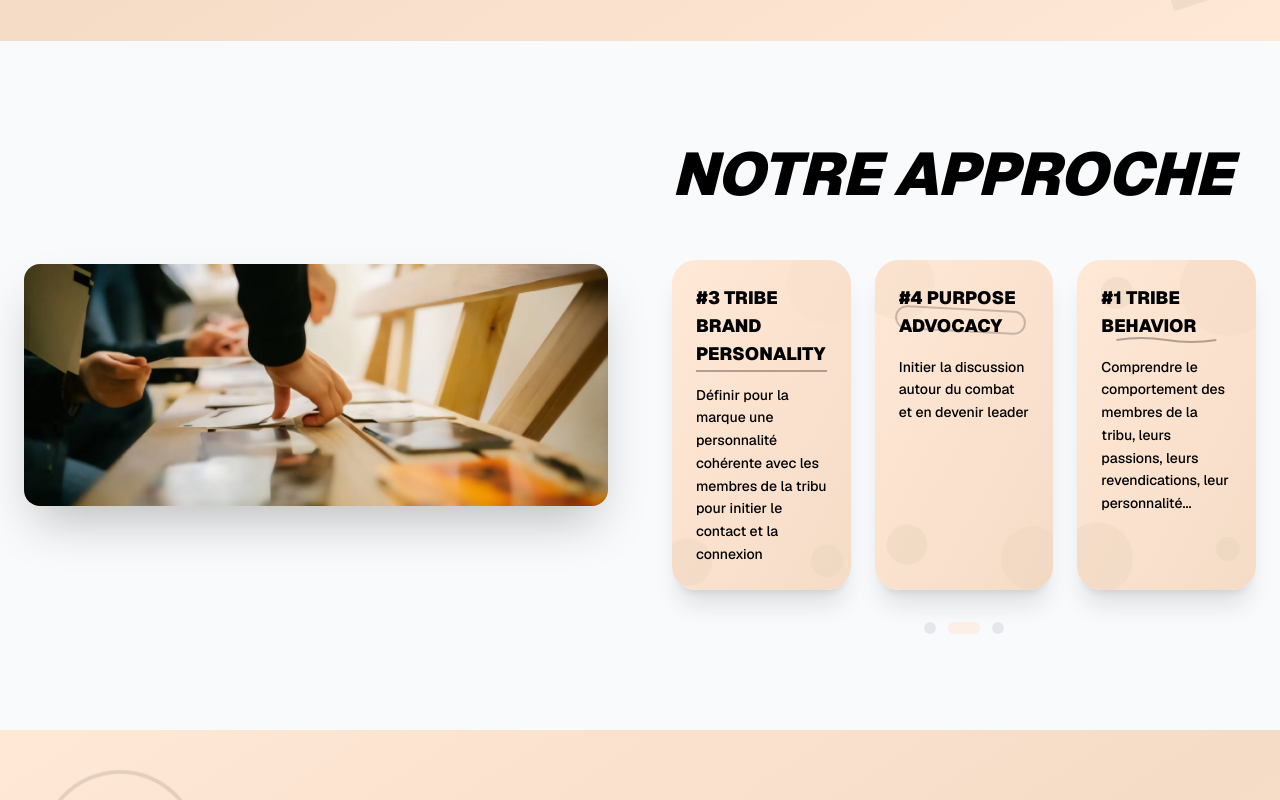
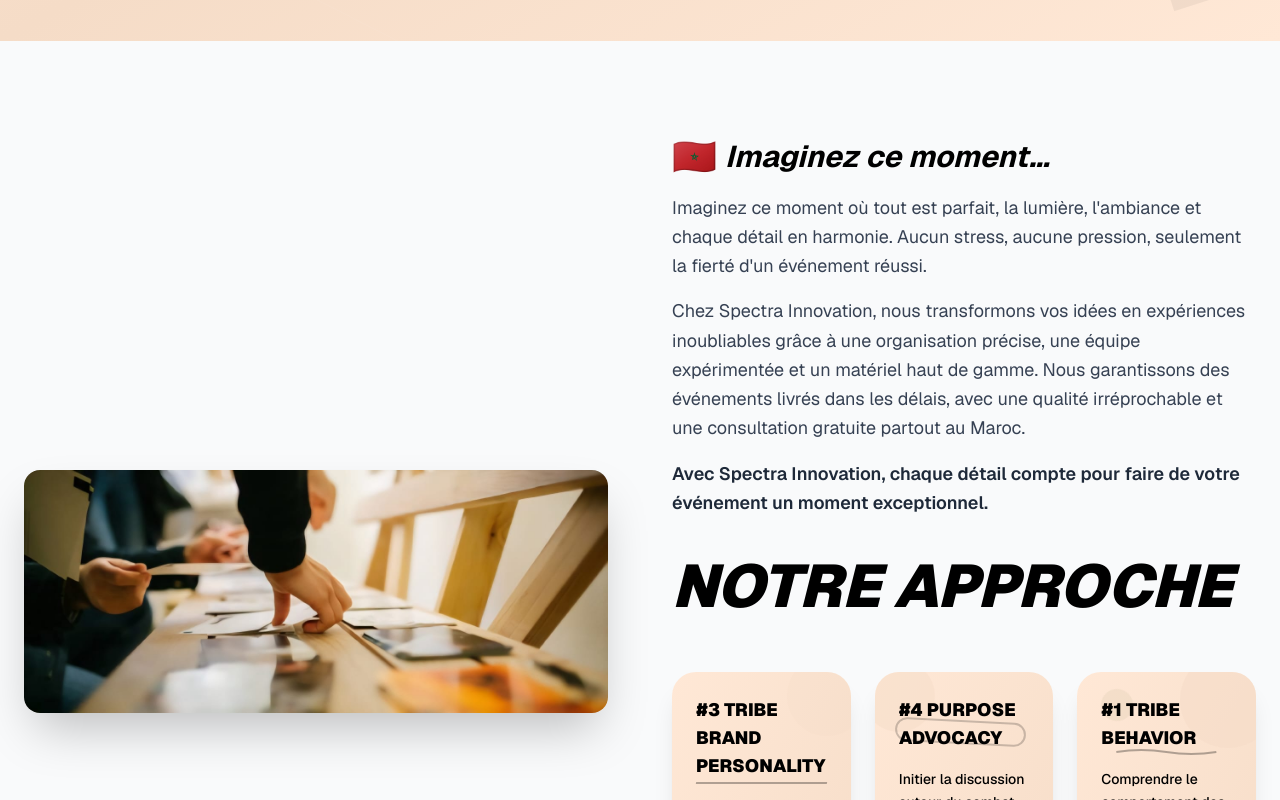
Before and after one commit to spectrainnovation2-afk/Spectrainnovation.ma, a Next.js app: page / in a window 1280 px wide. Shown: the part 1480-2280 px from the top of the page. Built offline with nearby package versions, Linux system fonts and the light colour scheme; grey boxes are pictures that could not be loaded.

Commit message:
add section

```diff
--- a/app/page.tsx
+++ b/app/page.tsx
@@ -615,6 +615,25 @@ export default function SpectraLanding() {
 
             {/* Contenu à droite - Notre Approche avec design exact */}
             <div className="lg:w-1/2 animate-slide-in-right">
+              {/* Texte d'introduction */}
+              <div className="mb-8 space-y-4">
+                <div className="flex items-center gap-2 mb-4">
+                  <span className="text-4xl">{t('approach.intro.flag')}</span>
+                  <h3 className="text-2xl md:text-3xl font-bold text-black italic">
+                    {t('approach.intro.heading')}
+                  </h3>
+                </div>
+                <p className="text-gray-700 text-lg leading-relaxed">
+                  {t('approach.intro.text1')}
+                </p>
+                <p className="text-gray-700 text-lg leading-relaxed">
+                  {t('approach.intro.text2')}
+                </p>
+                <p className="text-gray-800 text-lg font-semibold leading-relaxed">
+                  {t('approach.intro.text3')}
+                </p>
+              </div>
+
               {/* Titre principal avec ligne jaune stylée */}
               <div className="mb-12">
                 <h2 className="text-5xl md:text-6xl font-black text-black mb-4 leading-tight italic">
--- a/public/locales/ar/common.json
+++ b/public/locales/ar/common.json
@@ -10,7 +10,7 @@
     "title": "سبكترا",
     "subtitle": "للابتكار",
     "tagline": "الفعاليات في خدمة طموحاتكم",
-    "marquee": "الابتكار والإبداع   •   التميز والخبرة   •   فعاليات مخصصة   •   حلول تقنية شاملة   •   شغف بالفعاليات   •   سبكترا للابتكار   •   نربط العلامات التجارية بالبشر"
+    "marquee": "عزز فعالياتك بخدماتنا   •   ✅ عرض أسعار فوري ومجاني   •   🎪 إنشاء مساحة Fun Zone لكأس الأمم الأفريقية   •   📦 تأجير معدات الفعاليات   •   🛠️ تصنيع وترميم الأجنحة المخصصة   •   💡 تركيب شاشات LED والإضاءة   •   🖨️ طباعة المواد الإعلانية   •   🚚 النقل والتركيب في الموقع   •   📣 عروض ترويجية محدودة   •   📷 التصوير الفوتوغرافي وكبسولات أفضل اللحظات"
   },
   "about": {
     "title": "من هي",
@@ -39,6 +39,13 @@
   },
   "approach": {
     "title": "نهجنا",
+    "intro": {
+      "flag": "🇲🇦",
+      "heading": "تخيل هذه اللحظة…",
+      "text1": "تخيل تلك اللحظة التي يكون فيها كل شيء مثالياً، الإضاءة، الأجواء وكل التفاصيل في تناغم تام. لا توتر، لا ضغط، فقط فخر بفعالية ناجحة.",
+      "text2": "في سبكترا للابتكار، نحول أفكاركم إلى تجارب لا تُنسى من خلال تنظيم دقيق، فريق ذو خبرة ومعدات عالية الجودة. نضمن فعاليات يتم تسليمها في الوقت المحدد، بجودة لا تشوبها شائبة واستشارة مجانية في جميع أنحاء المغرب.",
+      "text3": "مع سبكترا للابتكار، كل التفاصيل مهمة لجعل فعاليتكم لحظة استثنائية."
+    },
     "card1": {
       "title": "#3 شخصية العلامة",
       "subtitle": "الشخصية",
--- a/public/locales/en/common.json
+++ b/public/locales/en/common.json
@@ -10,7 +10,7 @@
     "title": "SPECTRA",
     "subtitle": "INNOVATION",
     "tagline": "Event management at the service of your ambitions",
-    "marquee": "INNOVATION & CREATIVITY   •   EXCELLENCE & EXPERTISE   •   TAILOR-MADE EVENTS   •   COMPLETE TECHNICAL SOLUTIONS   •   EVENT PASSION   •   SPECTRA INNOVATION   •   CONNECTING BRANDS TO HUMANS"
+    "marquee": "Boost your events with our services   •   ✅ Instant & free quote   •   🎪 Fun Zone creation for CAN   •   📦 Event equipment rental   •   🛠️ Custom stand fabrication & restoration   •   💡 LED screen & lighting installation   •   🖨️ Advertising material printing   •   🚚 Transport & on-site assembly   •   📣 Limited promotional offers   •   📷 Photography and best-of capsules"
   },
   "about": {
     "title": "WHO IS",
@@ -39,6 +39,13 @@
   },
   "approach": {
     "title": "OUR APPROACH",
+    "intro": {
+      "flag": "🇲🇦",
+      "heading": "Imagine this moment…",
+      "text1": "Imagine that moment when everything is perfect, the lighting, the ambiance, and every detail in harmony. No stress, no pressure, only the pride of a successful event.",
+      "text2": "At Spectra Innovation, we transform your ideas into unforgettable experiences through precise organization, an experienced team, and high-end equipment. We guarantee events delivered on time, with impeccable quality and free consultation throughout Morocco.",
+      "text3": "With Spectra Innovation, every detail matters to make your event an exceptional moment."
+    },
     "card1": {
       "title": "#3 TRIBE BRAND",
       "subtitle": "PERSONALITY",
--- a/public/locales/fr/common.json
+++ b/public/locales/fr/common.json
@@ -10,7 +10,7 @@
     "title": "SPECTRA",
     "subtitle": "INNOVATION",
     "tagline": "L'événementiel au service de vos ambitions",
-    "marquee": "INNOVATION & CRÉATIVITÉ   •   EXCELLENCE & EXPERTISE   •   ÉVÉNEMENTS SUR MESURE   •   SOLUTIONS TECHNIQUES COMPLÈTES   •   PASSION ÉVÉNEMENTIELLE   •   SPECTRA INNOVATION   •   CONNECTING BRANDS TO HUMANS"
+    "marquee": "Boostez vos événements avec nos services   •   ✅ Devis immédiat & gratuit   •   🎪 Création d'espace Fun Zone pour la CAN   •   📦 Location de matériel événementiel   •   🛠️ Fabrication & restauration de stands personnalisés   •   💡 Installation d'écrans LED & éclairage   •   🖨️ Impression de supports publicitaires   •   🚚 Transport & montage sur site   •   📣 Offres promotionnelles limitées   •   📷 Photographie et capsules best off"
   },
   "about": {
     "title": "QUI EST",
@@ -39,6 +39,13 @@
   },
   "approach": {
     "title": "NOTRE APPROCHE",
+    "intro": {
+      "flag": "🇲🇦",
+      "heading": "Imaginez ce moment…",
+      "text1": "Imaginez ce moment où tout est parfait, la lumière, l'ambiance et chaque détail en harmonie. Aucun stress, aucune pression, seulement la fierté d'un événement réussi.",
+      "text2": "Chez Spectra Innovation, nous transformons vos idées en expériences inoubliables grâce à une organisation précise, une équipe expérimentée et un matériel haut de gamme. Nous garantissons des événements livrés dans les délais, avec une qualité irréprochable et une consultation gratuite partout au Maroc.",
+      "text3": "Avec Spectra Innovation, chaque détail compte pour faire de votre événement un moment exceptionnel."
+    },
     "card1": {
       "title": "#3 TRIBE BRAND",
       "subtitle": "PERSONALITY",
```
